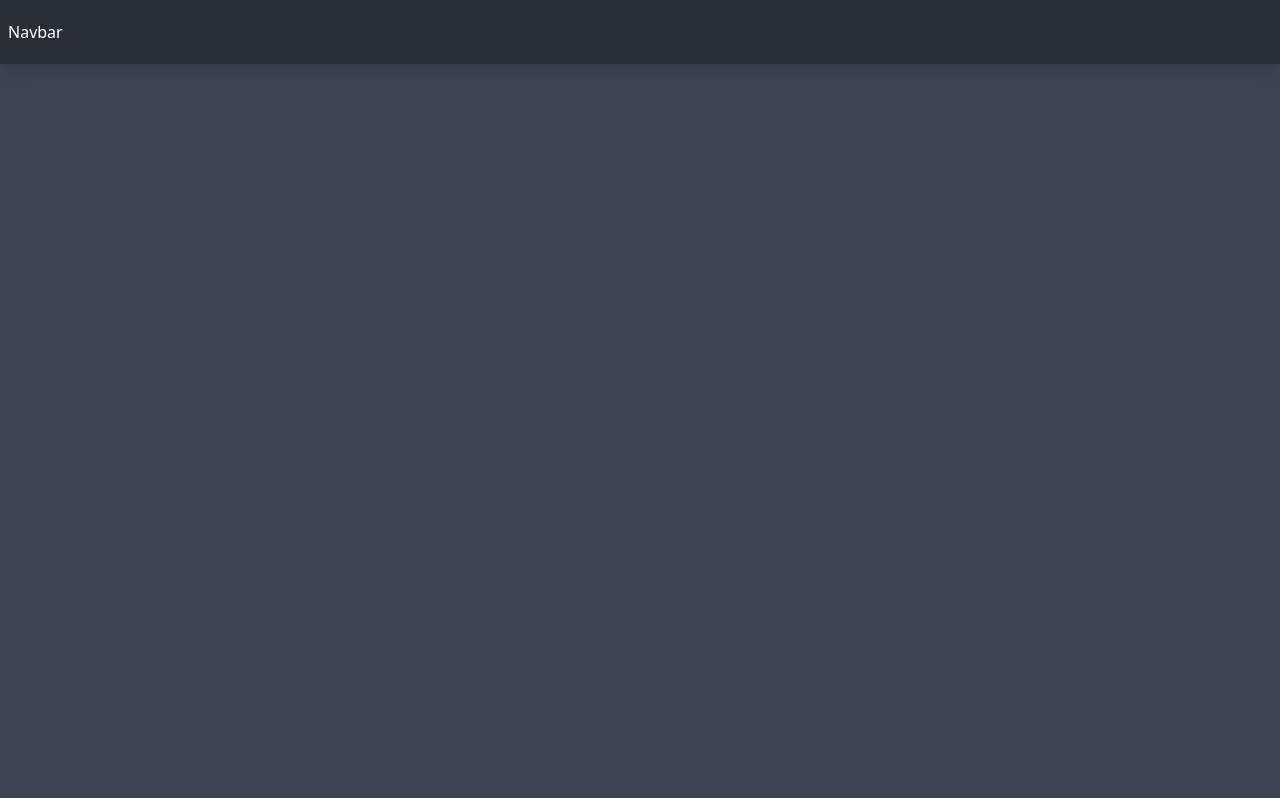
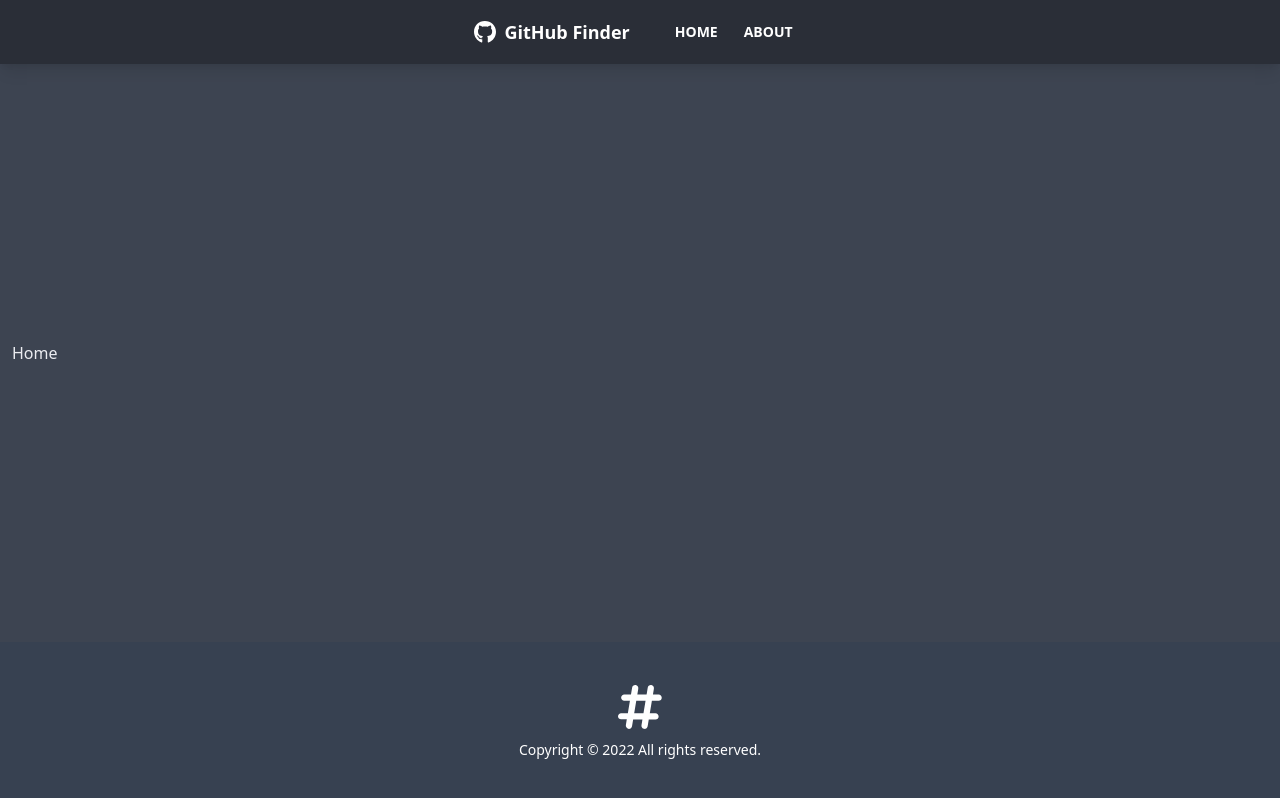
Before and after one commit to MEGHA2507/GitProfile-Finder, a React (Create React App) app: page / in a window 1280 px wide. Built offline with nearby package versions, Linux system fonts and the light colour scheme.

Commit message:
added pages and routes in App

```diff
--- a/public/index.html
+++ b/public/index.html
@@ -9,35 +9,12 @@
       name="description"
       content="Web site created using create-react-app"
     />
-    <link rel="apple-touch-icon" href="%PUBLIC_URL%/logo192.png" />
-    <!--
-      manifest.json provides metadata used when your web app is installed on a
-      user's mobile device or desktop. See https://developers.google.com/web/fundamentals/web-app-manifest/
-    -->
-    <link rel="manifest" href="%PUBLIC_URL%/manifest.json" />
-    <!--
-      Notice the use of %PUBLIC_URL% in the tags above.
-      It will be replaced with the URL of the `public` folder during the build.
-      Only files inside the `public` folder can be referenced from the HTML.
 
-      Unlike "/favicon.ico" or "favicon.ico", "%PUBLIC_URL%/favicon.ico" will
-      work correctly both with client-side routing and a non-root public URL.
-      Learn how to configure a non-root public URL by running `npm run build`.
-    -->
     <title>Git Profile Finder</title>
   </head>
   <body>
     <noscript>You need to enable JavaScript to run this app.</noscript>
     <div id="root"></div>
-    <!--
-      This HTML file is a template.
-      If you open it directly in the browser, you will see an empty page.
 
-      You can add webfonts, meta tags, or analytics to this file.
-      The build step will place the bundled scripts into the <body> tag.
-
-      To begin the development, run `npm start` or `yarn start`.
-      To create a production bundle, use `npm run build` or `yarn build`.
-    -->
   </body>
 </html>
--- a/src/App.js
+++ b/src/App.js
@@ -1,11 +1,24 @@
 import { BrowserRouter as Router, Route, Routes } from "react-router-dom";
 import Navbar from "./components/layout/Navbar";
+import Footer from "./components/layout/Footer";
+import Home from "./components/pages/Home";
+import About from "./components/pages/About";
+import NotFound from "./components/pages/NotFound";
 
 function App() {
   return (
     <Router>
       <div className="flex flex-col justify-between h-screen">
         <Navbar />
+        <main className="container mx-auto px-3 pb-12">
+          <Routes>
+            <Route path="/" element={<Home />}></Route>
+            <Route path="/about" element={<About />}></Route>
+            <Route path="/not-found" element={<NotFound />}></Route>
+            <Route path="/*" element={<NotFound />}></Route>
+          </Routes>
+        </main>
+        <Footer />
       </div>
     </Router>
   );
--- /dev/null
+++ b/src/components/layout/Footer.jsx
@@ -0,0 +1,15 @@
+import React from 'react';
+const footerYear = new Date().getFullYear();
+
+function Footer() {
+  return (
+    <footer className='footer p-10 bg-gray-700 text-primary-content footer-center'>
+        <div>
+        <svg xmlns="http://www.w3.org/2000/svg" viewBox="0 0 448 512" height="50px"><path fill="#ffffff" d="M416 127.1h-58.23l9.789-58.74c2.906-17.44-8.875-33.92-26.3-36.83c-17.53-2.875-33.92 8.891-36.83 26.3L292.9 127.1H197.8l9.789-58.74c2.906-17.44-8.875-33.92-26.3-36.83c-17.53-2.875-33.92 8.891-36.83 26.3L132.9 127.1H64c-17.67 0-32 14.33-32 32C32 177.7 46.33 191.1 64 191.1h58.23l-21.33 128H32c-17.67 0-32 14.33-32 32c0 17.67 14.33 31.1 32 31.1h58.23l-9.789 58.74c-2.906 17.44 8.875 33.92 26.3 36.83C108.5 479.9 110.3 480 112 480c15.36 0 28.92-11.09 31.53-26.73l11.54-69.27h95.12l-9.789 58.74c-2.906 17.44 8.875 33.92 26.3 36.83C268.5 479.9 270.3 480 272 480c15.36 0 28.92-11.09 31.53-26.73l11.54-69.27H384c17.67 0 32-14.33 32-31.1c0-17.67-14.33-32-32-32h-58.23l21.33-128H416c17.67 0 32-14.32 32-31.1C448 142.3 433.7 127.1 416 127.1zM260.9 319.1H165.8L187.1 191.1h95.12L260.9 319.1z"/></svg>
+            <p>Copyright &copy; {footerYear} All rights reserved.</p>
+        </div>
+    </footer>
+  )
+}
+
+export default Footer
--- a/src/components/layout/Navbar.jsx
+++ b/src/components/layout/Navbar.jsx
@@ -1,13 +1,26 @@
 import React from 'react';
-import {FaGitHub} from 'react-icons/fa';
+import {FaGithub} from 'react-icons/fa';
 import {Link} from 'react-router-dom';
 import PropTypes from 'prop-types';
 
 function Navbar({title}) {
   return (
     <nav className='navbar mb-12 shadow-lg bg-neutral text-neutral-content'>
-        Navbar
+      <div className='conatiner mx-auto'>
+        <div className="flex-none px-2 mx-2">
+          <FaGithub className="inline pr-2 text-3xl"></FaGithub>
+          <Link to='/' className='text-lg font-bold align-middle'>{title}</Link>
+        </div>
+
+        <div className="flex-1 px-2 mx-2">
+          <div className="flex justify-end">
+            <Link to='/' className='btn btn-ghost btn-sm rounded-btn'>Home</Link>
+            <Link to='/about' className='btn btn-ghost btn-sm rounded-btn'>About</Link>
+          </div>
+        </div>
+      </div>
     </nav>
+
   )
 }
 
--- /dev/null
+++ b/src/components/pages/About.jsx
@@ -0,0 +1,9 @@
+import React from 'react'
+
+function About() {
+  return (
+    <div>About</div>
+  )
+}
+
+export default About
--- /dev/null
+++ b/src/components/pages/Home.jsx
@@ -0,0 +1,9 @@
+import React from 'react'
+
+function Home() {
+  return (
+    <div>Home</div>
+  )
+}
+
+export default Home
--- /dev/null
+++ b/src/components/pages/NotFound.jsx
@@ -0,0 +1,9 @@
+import React from 'react'
+
+function NotFound() {
+  return (
+    <div>NotFound</div>
+  )
+}
+
+export default NotFound
```
